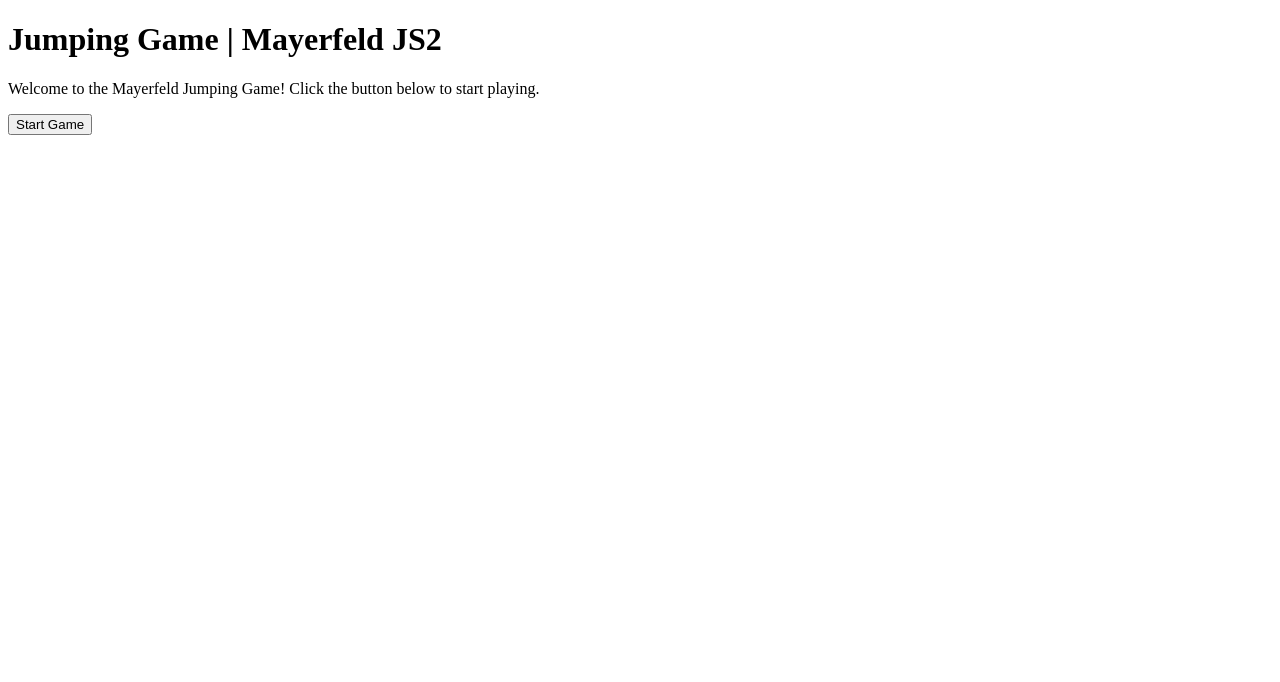
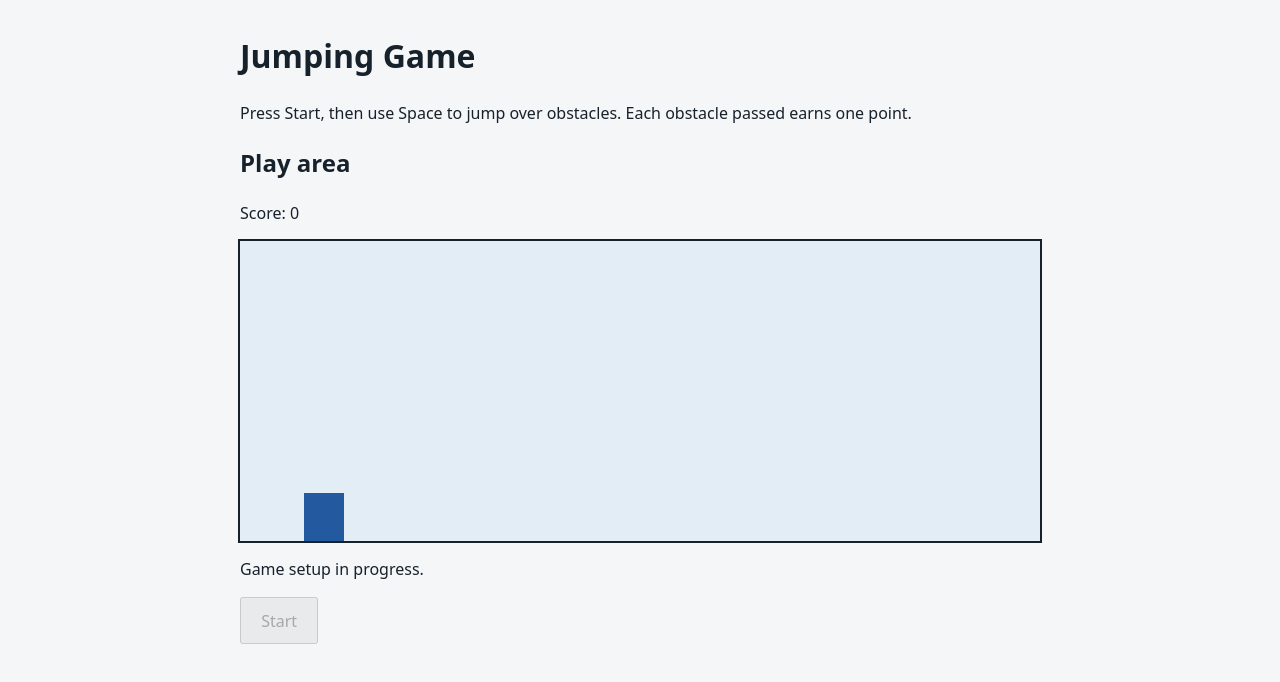
Before and after one commit to ScubaMonster/mayerfeld-jumping-game, a plain HTML site: page index.html in a window 1280 px wide. Drawn offline with Linux system fonts and the light colour scheme.

Commit message:
Add semantic game structure, base styles, shared state and function contracts

```diff
--- a/JS/shared.js
+++ b/JS/shared.js
@@ -0,0 +1,22 @@
+"use strict";
+
+// Logical game dimensions, independent of the browser's screen size.
+const WORLD_WIDTH = 800;
+const WORLD_HEIGHT = 300;
+
+// Shared state: define this object only in this file.
+const gameState = {
+    status: "ready",
+    score: 0,
+
+    player: {
+        x: 64,
+        y: 0,
+        width: 40,
+        height: 48,
+        velocityY: 0,
+        grounded: true
+    },
+
+    obstacles: []
+};
--- a/index.html
+++ b/index.html
@@ -5,21 +5,52 @@
     <meta name="viewport" content="width=device-width, initial-scale=1.0" />
     <title>Jumping Game | Mayerfeld JS2</title>
     <link rel="stylesheet" href="style.css" />
-  </head>
-  <body>
-    <h1>Jumping Game | Mayerfeld JS2</h1>
-    <p>
-      Welcome to the Mayerfeld Jumping Game! Click the button below to start
-      playing.
-    </p>
-    <button id="startButton">Start Game</button>
-    <div id="gameArea">
-      <!-- Game content will be dynamically added here -->
-    </div>
 
     <script src="JS/shared.js" defer></script>
     <script src="JS/player.js" defer></script>
     <script src="JS/obstacles.js" defer></script>
     <script src="JS/game.js" defer></script>
+  </head>
+  <body>
+    <main class="game-page">
+    <h1>Jumping Game</h1>
+
+    <p id="game-instructions">
+        Press Start, then use Space to jump over obstacles.
+        Each obstacle passed earns one point.
+    </p>
+
+    <section class="game-panel" aria-labelledby="game-heading">
+        <h2 id="game-heading">Play area</h2>
+
+        <p class="score-label">
+            Score:
+            <output id="score" aria-label="Score">0</output>
+        </p>
+
+        <div id="game-area">
+            <!-- Aspa: character -->
+            <div id="player" aria-hidden="true"></div>
+
+            <!-- Betim: obstacles -->
+            <div id="obstacles" aria-hidden="true"></div>
+        </div>
+
+        <!-- Tahlia: messages and controls -->
+        <p id="game-message" role="status">
+            Game setup in progress.
+        </p>
+
+        <div class="game-controls">
+            <button id="start-button" type="button" disabled>
+                Start
+            </button>
+
+            <button id="restart-button" type="button" hidden>
+                Restart
+            </button>
+        </div>
+    </section>
+</main>
   </body>
 </html>
--- a/style.css
+++ b/style.css
@@ -0,0 +1,77 @@
+/* Shared base */
+:root {
+    --color-background: #f4f6f8;
+    --color-text: #17212b;
+    --color-arena: #e3edf5;
+    --color-player: #235a9f;
+    --color-obstacle: #853b2c;
+}
+
+* {
+    box-sizing: border-box;
+}
+
+body {
+    margin: 0;
+    background: var(--color-background);
+    color: var(--color-text);
+    font-family: system-ui, sans-serif;
+    line-height: 1.5;
+}
+
+/* Page layout and controls — Tahlia */
+.game-page {
+    width: min(100% - 2rem, 50rem);
+    margin: 2rem auto;
+}
+
+#game-area {
+    position: relative;
+    width: 100%;
+    aspect-ratio: 800 / 300;
+    overflow: hidden;
+    background: var(--color-arena);
+    outline: 2px solid var(--color-text);
+}
+
+.game-controls {
+    display: flex;
+    flex-wrap: wrap;
+    gap: 0.75rem;
+}
+
+button {
+    padding: 0.6rem 1.2rem;
+    font: inherit;
+    cursor: pointer;
+}
+
+button:disabled {
+    cursor: default;
+}
+
+button:focus-visible {
+    outline: 3px solid var(--color-player);
+    outline-offset: 3px;
+}
+
+/* Character — Aspa */
+#player {
+    position: absolute;
+    left: 8%;
+    bottom: 0;
+    width: 5%;
+    height: 16%;
+    background: var(--color-player);
+}
+
+/* Obstacles — Betim */
+#obstacles {
+    position: absolute;
+    inset: 0;
+}
+
+.obstacle {
+    position: absolute;
+    background: var(--color-obstacle);
+}
```
Also changed, not shown: JS/game.js (+19 -0 lines), JS/obstacles.js (+16 -0 lines), JS/player.js (+19 -0 lines).
